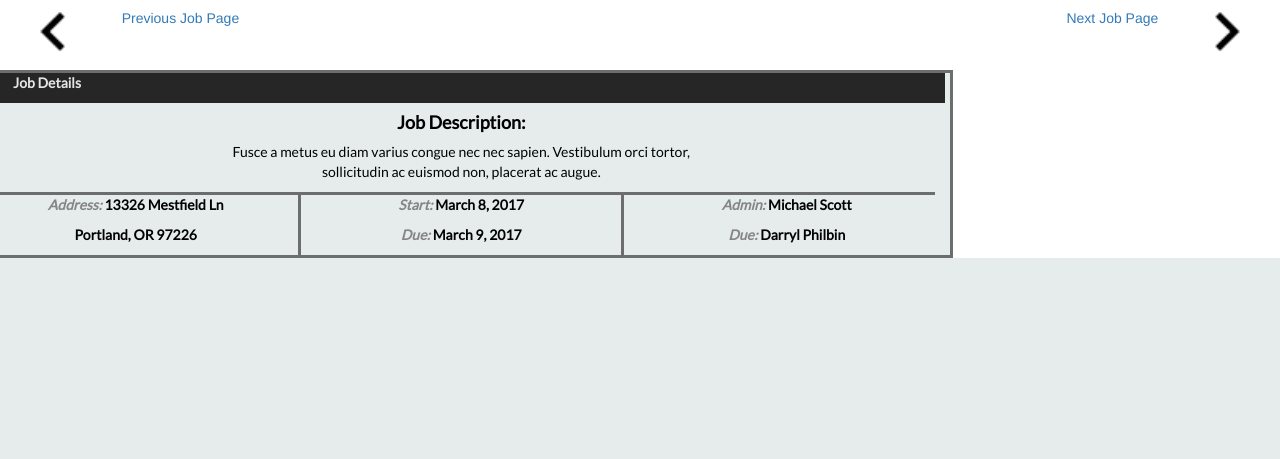
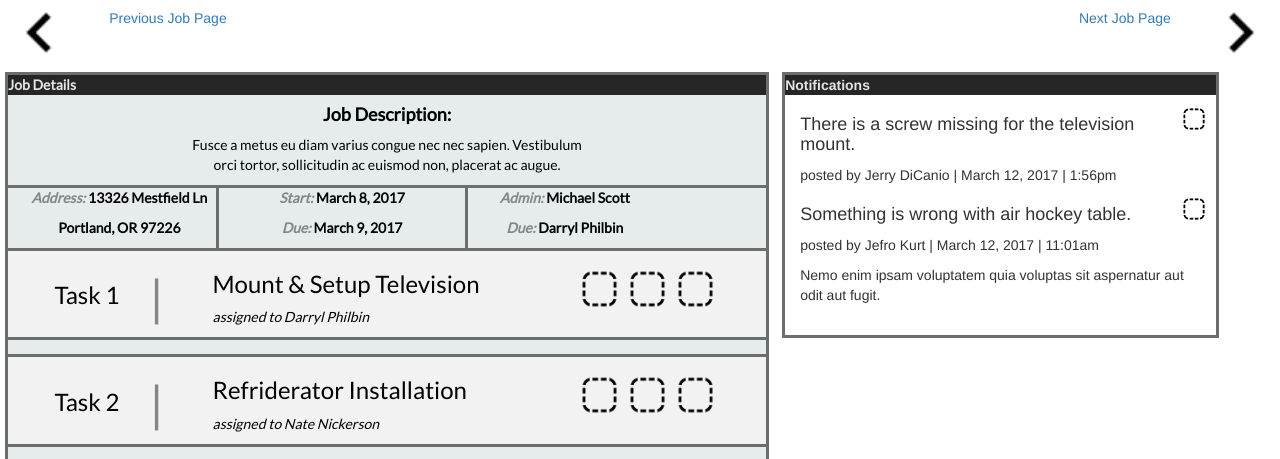
Before and after one commit to Shabis/HTML_NW-Transfer, a plain HTML site: page index.html in a window 1280 px wide. Shown: the part 123-582 px from the top of the page. Drawn offline with Linux system fonts and the light colour scheme.

Commit message:
add notifications section

```diff
--- a/css/styles.css
+++ b/css/styles.css
@@ -35,6 +35,7 @@ html {
   border-style: solid;
   border-right: -10px;
   border-color: #6C6D6D;
+  margin-left: 20px;
 }
 
 .arrow {
@@ -55,16 +56,12 @@ html {
   margin-top: 15px;
 }
 
-#toggle-screen-bar {
-  margin: auto;
-}
-
 .section-title {
-  margin-left: 10px;
   font-weight: bold;
   background: #262626;
   color: #E5E5E5;
-  margin-right: -18px;
+  margin-left: -15px;
+  margin-right: -15px;
 }
 
 .subheader {
@@ -72,23 +69,23 @@ html {
 }
 
 #job-description {
+  margin-left: -15px;
+  margin-right: -15px;
   text-align: center;
   padding-left: 25%;
   padding-right: 25%;
   border-bottom: solid;
-  margin-right: -18px;
   border-color: #6C6D6D;
 }
 
 .subsection-title {
   color: #858585;
-  font-family: 'Lato', sans-serif;
   font-style: italic;
 }
 
-.job-detail {
-  padding-left: 25%;
-  padding-right: 25%;
+.timeline {
+  margin-left: -15px;
+  margin-right: -15px;
   font-weight: bold;
   text-align: center;
 }
@@ -98,3 +95,64 @@ html {
   border-right: solid;
   border-color: #6C6D6D;
 }
+
+.task-list {
+  background: #F2F2F2;
+  border-top: solid;
+  border-bottom: solid;
+  border-color: #6C6D6D;
+  color: #010202;
+  margin-bottom: 1em;
+}
+
+.icons {
+  width: 6%;
+  height: auto;
+  padding-top: 2%;
+}
+
+.bar {
+  font-size: 3.5em;
+  color: #858585;
+}
+
+.subtext {
+  font-style: italic;
+}
+
+.task-number {
+  padding-top: 1.5%;
+  text-align: right;
+  }
+
+@media only screen and  (min-width: 992px) {
+  .col-md-12 {
+    width: 104.5% !important;
+  }
+}
+
+.task-description {
+  display: none;
+}
+
+#notification-section {
+  margin-left: 2em;
+  border-style: solid;
+  border-color: #6C6D6D;
+}
+
+#notification-description-1 {
+  display: none;
+}
+
+.notification-icon {
+  width: 2em;
+}
+
+.table-striped > tbody > tr:nth-of-type(odd) {
+  background-color: #F2F2F2;
+}
+
+.table-striped > tbody > tr:nth-of-type(even) {
+  background-color: #E5ECEB;
+}
--- a/index.html
+++ b/index.html
@@ -33,28 +33,93 @@
     </div>
     <div class="row">
     <!-- //////////////////JOB DETAILS SECTION/////////////////////// -->
-      <div class="row col-xs-9" id="job-details">
-        <div class="col-md-12 section-title">
+      <div class="row col-md-7" id="job-details">
+        <div class="section-title">
           <p>Job Details</p>
         </div>
-        <div class="col-md-12" id="job-description">
+        <div id="job-description">
           <h4 class="subheader">Job Description:</h4>
           <p>Fusce a metus eu diam varius congue nec nec sapien. Vestibulum orci tortor, sollicitudin ac euismod non, placerat ac augue.</p>
         </div>
-        <div class="row" id="timeline">
-          <div class="col-md-4 job-detail">
+
+        <!-- /////////////////////TIMELINE/////////////////////////// -->
+        <div class="row">
+          <div class="col-md-4 timeline">
             <p><span class="subsection-title">Address: </span> 13326 Mestfield Ln</p>
             <p>Portland, OR 97226</p>
           </div>
-          <div class="col-md-4 job-detail" id="start-end-date">
+          <div class="col-md-4 timeline" id="start-end-date">
             <p><span class="subsection-title">Start: </span>March 8, 2017</p>
             <p><span class="subsection-title">Due: </span>March 9, 2017</p>
           </div>
-          <div class="col-md-4 job-detail">
+          <div class="col-md-4 timeline">
             <p><span class="subsection-title">Admin: </span>Michael Scott</p>
             <p><span class="subsection-title">Due: </span>Darryl Philbin</p>
           </div>
         </div>
+        <!-- ///////////////////////TASK LIST/////////////////////// -->
+            <!-- ///////TASK ONE PLACEHOLDER//////// -->
+        <div class="row task-list">
+          <h3 class="col-md-2 task-number">Task 1</h3>
+          <h3 class="col-md-1 bar">|</h3>
+          <div class="col-md-6">
+            <h3>Mount & Setup Television</h3>
+            <p class="subtext">assigned to Darryl Philbin</p>
+          </div>
+          <img class="icons" src="images/button-placeholder.png" alt="done">
+          <img class="icons" src="images/button-placeholder.png" alt="edit">
+          <img class="icons" src="images/button-placeholder.png" alt="right arrow">
+        </div>
+        <div class="task-description">
+          <h3 class="subheader">Description</h3>
+          <h4>It is a long established fact that a reader will be distracted by the readable content of a page when looking at its layout. The point of using Lorem Ipsum is that it has a more-or-less normal distribution of letters, as opposed to using 'Content here, content here', making it look like readable English.</h4>
+        </div>
+            <!-- ///////TASK TWO PLACEHOLDER//////// -->
+        <div class="row task-list">
+          <h3 class="col-md-2 task-number">Task 2</h3>
+          <h3 class="col-md-1 bar">|</h3>
+          <div class="col-md-6">
+            <h3>Refriderator Installation</h3>
+            <p class="subtext">assigned to Nate Nickerson</p>
+          </div>
+          <img class="icons" src="images/button-placeholder.png" alt="done">
+          <img class="icons" src="images/button-placeholder.png" alt="edit">
+          <img class="icons" src="images/button-placeholder.png" alt="right arrow">
+        </div>
+        <div class="task-description-two">
+          <h3 class="subheader">Description</h3>
+          <h4>Sed ut perspiciatis unde omnis iste natus error sit voluptatem accusantium doloremque laudantium, totam rem aperiam, eaque ipsa quae ab illo inventore veritatis et quasi architecto beatae vitae dicta sunt explicabo.</h4>
+        </div>
+      </div>
+      <!-- //////////////////NOTIFICATIONS/////////////////////// -->
+      <div class="col-md-4 table-responsive" id="notification-section">
+        <table class="table table-striped">
+          <thead>
+            <tr>
+              <div class="section-title">
+                <p>Notifications</p>
+              </div>
+            </tr>
+          </thead>
+          <tbody>
+            <tr class="notification-item">
+              <div class="row">
+                <h4 class="col-md-11">There is a screw missing for the television mount.</h4>
+                <img class="notification-icon" src="images/button-placeholder.png" alt="right arrow">
+              </div>
+              <p>posted by Jerry DiCanio | March 12, 2017 | 1:56pm</p>
+              <p id="notification-description-1">Nemo enim ipsam voluptatem quia voluptas sit aspernatur aut odit aut fugit. Neque porro quisquam est, qui dolorem ipsum quia dolor sit amet, consectetur, adipisci velit, sed quia non numquam eius modi tempora incidunt ut labore et dolore magnam aliquam quaerat voluptatem.</p>
+            </tr>
+            <tr class="notification-item">
+              <div class="row">
+                <h4 class="col-md-11">Something is wrong with air hockey table.</h4>
+                <img class="notification-icon" src="images/button-placeholder.png" alt="right arrow">
+              </div>
+              <p>posted by Jefro Kurt | March 12, 2017 | 11:01am</p>
+              <p id="notification-description-2">Nemo enim ipsam voluptatem quia voluptas sit aspernatur aut odit aut fugit. </p>
+            </tr>
+          </tbody>
+        </table>
       </div>
     </div>
   </body>
```
Also changed, not shown: images/button-placeholder.png (added).
